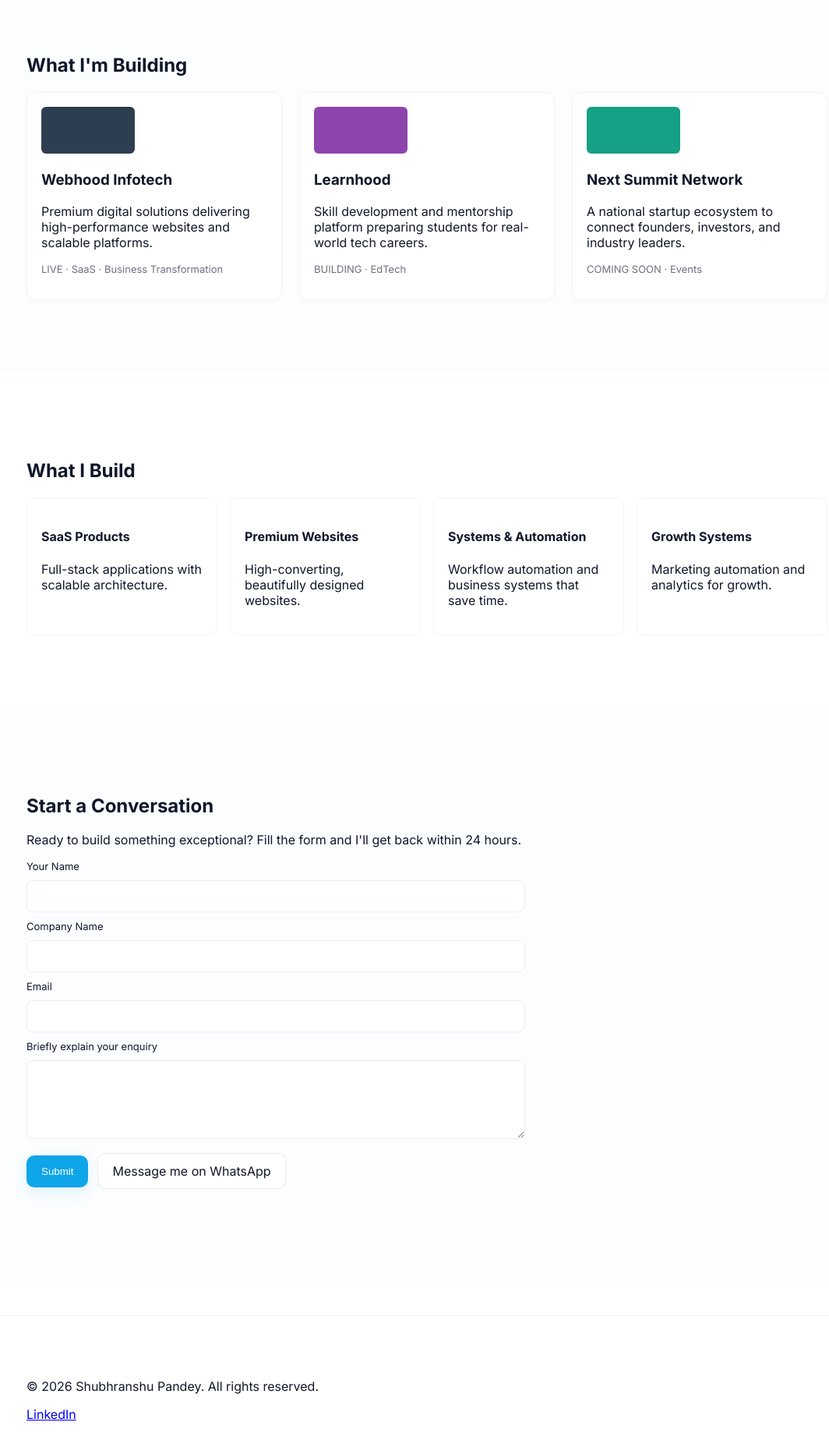
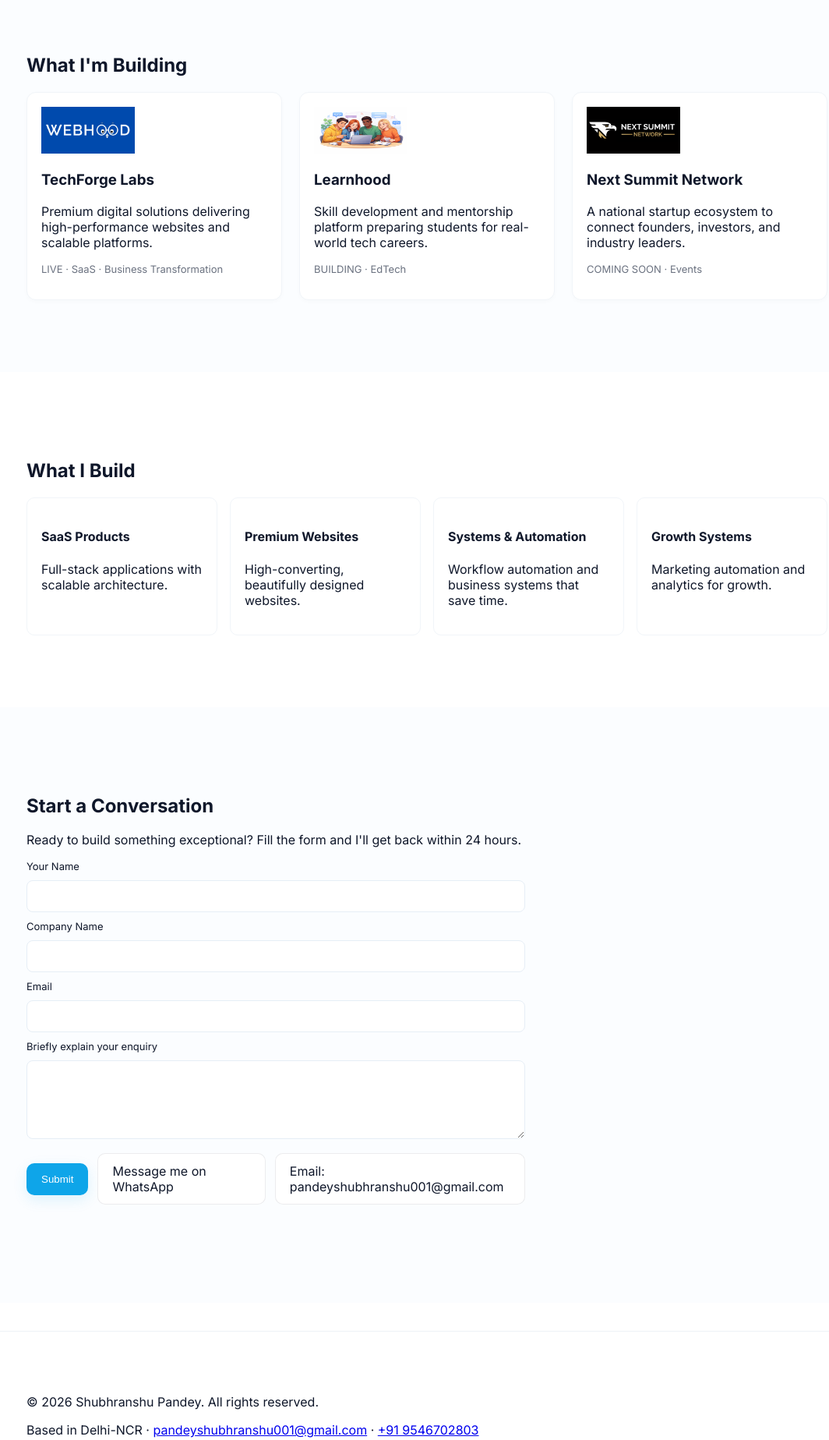
Before and after one commit to Shubh1hulk/personal-landing, a plain HTML site: page index.html in a window 1280 px wide. Shown: the part 940-2787 px from the top of the page at 78% size, without its empty margins (92-1156 px from the left). Drawn offline with Linux system fonts and the light colour scheme.

Commit message:
Swap in original images, set TechForge name, update contact details and location

```diff
--- a/index.html
+++ b/index.html
@@ -22,7 +22,13 @@
       "name": "Shubhranshu Pandey",
       "url": "https://example.local/shubhranshu",
       "jobTitle": "Founder, Builder, Operator",
-  "image": "assets/profile.svg"
+      "image": "assets/profile.svg",
+      "email": "pandeyshubhranshu001@gmail.com",
+      "address": {
+        "@type": "PostalAddress",
+        "addressLocality": "Delhi-NCR",
+        "addressCountry": "IN"
+      }
     }
     </script>
   </head>
@@ -72,16 +78,16 @@
           <div class="grid">
             <article class="card">
               <div class="card-media">
-                <svg width="120" height="60" viewBox="0 0 120 60" xmlns="http://www.w3.org/2000/svg" aria-hidden="true"><rect width="120" height="60" fill="#2c3e50" rx="6"/></svg>
+                <img src="assets/webhood-BNsNmGkE.png" alt="TechForge Labs logo" loading="lazy" width="120" height="60" />
               </div>
-              <h3>Webhood Infotech</h3>
+              <h3>TechForge Labs</h3>
               <p>Premium digital solutions delivering high-performance websites and scalable platforms.</p>
               <p class="tag small">LIVE · SaaS · Business Transformation</p>
             </article>
 
             <article class="card">
               <div class="card-media">
-                <svg width="120" height="60" viewBox="0 0 120 60" xmlns="http://www.w3.org/2000/svg" aria-hidden="true"><rect width="120" height="60" fill="#8e44ad" rx="6"/></svg>
+                <img src="assets/learnhood-D7RU9zST.png" alt="Learnhood logo" loading="lazy" width="120" height="60" />
               </div>
               <h3>Learnhood</h3>
               <p>Skill development and mentorship platform preparing students for real-world tech careers.</p>
@@ -90,7 +96,7 @@
 
             <article class="card">
               <div class="card-media">
-                <svg width="120" height="60" viewBox="0 0 120 60" xmlns="http://www.w3.org/2000/svg" aria-hidden="true"><rect width="120" height="60" fill="#16a085" rx="6"/></svg>
+                <img src="assets/nextsummit-C8l_Jz9O.png" alt="Next Summit Network logo" loading="lazy" width="120" height="60" />
               </div>
               <h3>Next Summit Network</h3>
               <p>A national startup ecosystem to connect founders, investors, and industry leaders.</p>
@@ -131,7 +137,8 @@
 
             <div class="form-footer">
               <button type="submit" class="btn primary">Submit</button>
-              <a class="btn ghost" href="https://wa.me/+919955753769" target="_blank" rel="noopener">Message me on WhatsApp</a>
+              <a class="btn ghost" href="https://wa.me/+919546702803" target="_blank" rel="noopener">Message me on WhatsApp</a>
+              <a class="btn" href="mailto:pandeyshubhranshu001@gmail.com">Email: pandeyshubhranshu001@gmail.com</a>
             </div>
             <p id="form-result" class="form-result" role="status" aria-live="polite"></p>
           </form>
@@ -142,6 +149,7 @@
     <footer class="site-footer">
       <div class="inner">
         <p>&copy; 2026 Shubhranshu Pandey. All rights reserved.</p>
+        <p class="small">Based in Delhi-NCR · <a href="mailto:pandeyshubhranshu001@gmail.com">pandeyshubhranshu001@gmail.com</a> · <a href="tel:+919546702803">+91 9546702803</a></p>
         <p class="small"><a href="https://www.linkedin.com/">LinkedIn</a></p>
       </div>
     </footer>
```
Also changed, not shown: assets/learnhood-D7RU9zST.png (added), assets/nextsummit-C8l_Jz9O.png (added), assets/webhood-BNsNmGkE.png (added).
